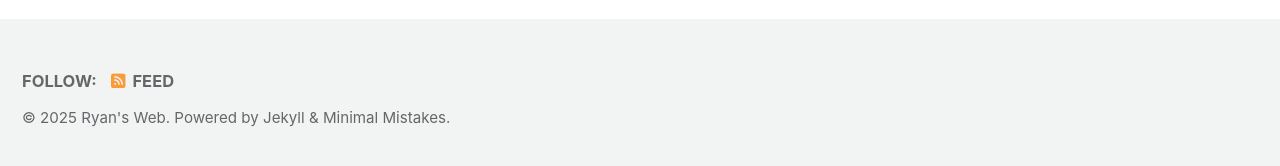
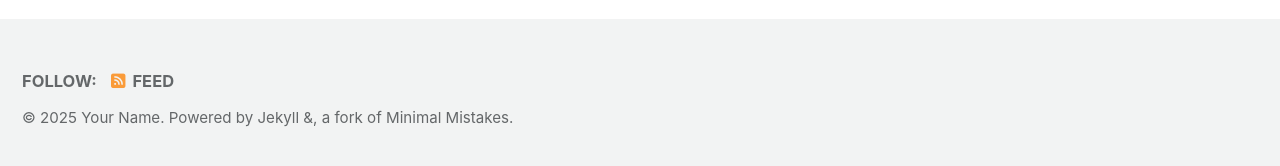
Before and after one commit to dizzyryan/ryanc.wtf, a Jekyll site: the page built from index.html, in a window 1280 px wide. Shown: the part 726-892 px from the top of the page. Built offline with Jekyll 4.4.1, drawn with Linux system fonts in a browser that asks for light colours; cached includes are drawn as plain includes; the list of posts is cut into pages by our own code.

Commit message:
Update footer copyright information and links

```diff
--- a/_includes/footer.html
+++ b/_includes/footer.html
@@ -18,4 +18,4 @@
   </ul>
 </div>
 
-<div class="page__footer-copyright">&copy; {{ site.time | date: '%Y' }} <a href="{{ site.copyright_url | default: site.url }}">{{ site.copyright | default: site.title }}</a>. {{ site.data.ui-text[site.locale].powered_by | default: "Powered by" }} <a href="https://jekyllrb.com" rel="nofollow">Jekyll</a> &amp; <a href="https://mademistakes.com/work/jekyll-themes/minimal-mistakes/" rel="nofollow">Minimal Mistakes</a>.</div>
+<div class="page__footer-copyright">&copy; {{ site.time | date: '%Y' }} {{ site.name | default: site.title }}. {{ site.data.ui-text[site.locale].powered_by | default: "Powered by" }} <a href="http://jekyllrb.com" rel="nofollow">Jekyll</a> &amp, a fork of <a href="https://mademistakes.com/work/minimal-mistakes-jekyll-theme/" rel="nofollow">Minimal Mistakes</a>.</div>
```
